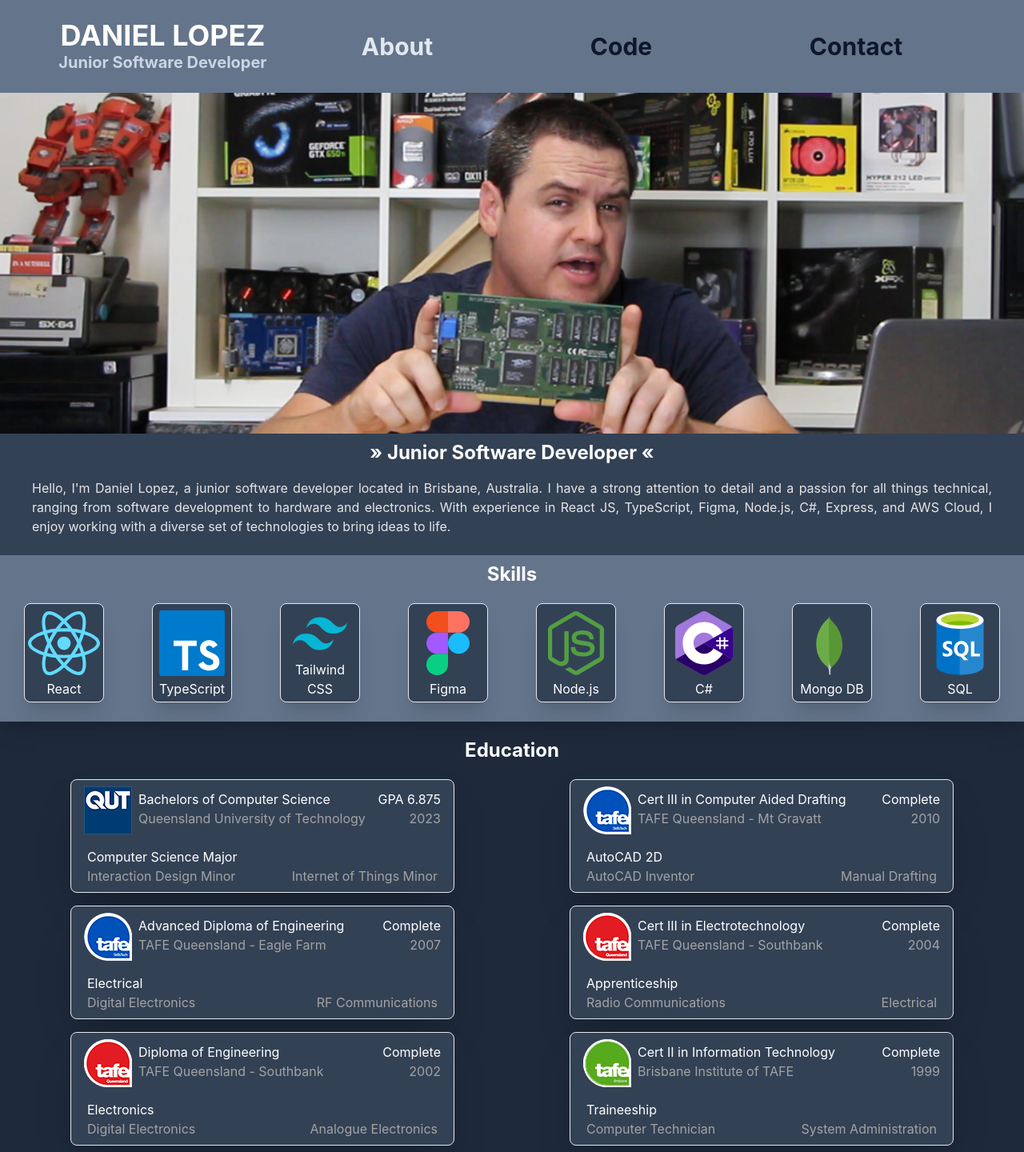
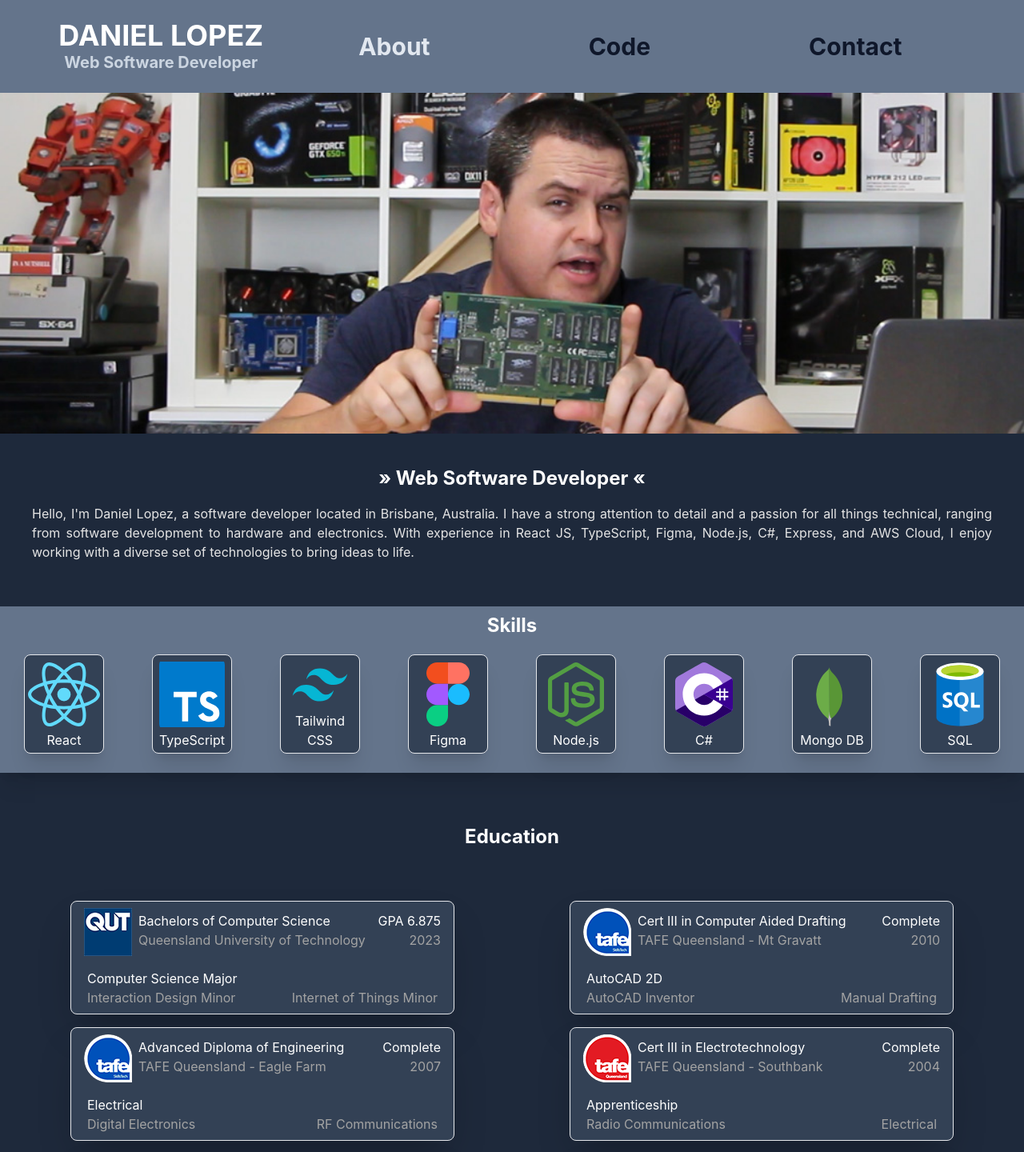
Before and after one commit to TheThinkPotato/porfolio-web-site, a React (Create React App) app: page / in a window 1280 px wide. Shown: the top 1440 px of the page at 80% size. Built offline with nearby package versions, Linux system fonts and the light colour scheme.

Commit message:
:art: style changes

```diff
--- a/src/components/Header.tsx
+++ b/src/components/Header.tsx
@@ -37,7 +37,7 @@ const Header: React.FC<HeaderProps> = () => {
           <Link to="/">
             <h1 className="text-4xl font-bold text-center">DANIEL LOPEZ</h1>
             <h2 className="text-xl font-bold text-slate-300 text-center">
-              Junior Software Developer
+              Web Software Developer
             </h2>
           </Link>
         </div>
--- a/src/pages/Code.tsx
+++ b/src/pages/Code.tsx
@@ -6,7 +6,7 @@ import { Link } from "react-router-dom";
 const Code: React.FC = () => {
   return (
     <article
-      className=" bg-slate-950 flex flex-col items-center text-white h-fill content-center "
+      className=" bg-slate-800 flex flex-col items-center text-white h-fill content-center "
     >
       <Header />
       <section className="flex flex-col bg-slate-800 pb-10 w-full"
@@ -22,8 +22,8 @@ const Code: React.FC = () => {
             <h2 className="text-3xl font-bold text-center">Code &lt;/&gt;</h2>
           </article>
 
-          <article className="mt-5 mx-4 sm:mx-10">
-            <h2 className="text-2xl font-bold mb-5 mx-10 text-center">Web</h2>
+          <article className="mt-16 mx-4 sm:mx-10">
+            <h2 className="text-2xl font-bold mb-16 mx-10 text-center">Web</h2>
             {data.code.map((code) => {
               if (code.type === "web") {
                 return <CodeCard key={Math.random()} props={code} />;
@@ -31,7 +31,7 @@ const Code: React.FC = () => {
               return null;
             })}
 
-            <h2 className="text-2xl font-bold mb-5 mx-10 text-center">
+            <h2 className="text-2xl font-bold mt-32 mb-16 mx-10 text-center">
               Desktop
             </h2>
             {data.code.map((code) => {
--- a/src/pages/Contact.tsx
+++ b/src/pages/Contact.tsx
@@ -4,7 +4,7 @@ import { Link } from "react-router-dom";
 const Contact: React.FC = () => {
   return (
     <article
-      className=" bg-slate-950 flex flex-col items-center text-white h-screen content-center "
+      className=" bg-slate-800 flex flex-col items-center text-white h-screen content-center "
     >
       {/* {squares.map((square) => square)} */}
       <Header />
--- a/src/pages/Home.tsx
+++ b/src/pages/Home.tsx
@@ -8,7 +8,7 @@ import data from "../data/Data";
 const Home: React.FC = () => {
   return (
     <article
-      className="bg-slate-950 flex flex-col items-center text-white content-center w-fill"
+      className="bg-slate-800 flex flex-col items-center text-white content-center w-fill"
     >
       {/* {squares.map((square) => square)} */}
       <Header />
@@ -19,12 +19,12 @@ const Home: React.FC = () => {
           className="flex w-full"
           alt="Daniel Lopez"
         />
-        <div className="px-2 sm:px-10 py-2 bg-slate-700">
-          <h2 className="text-2xl text-center font-semibold sm:font-bold">» Junior Software Developer «</h2>
+        <div className="px-2 sm:px-10 my-8 py-2 bg-slate-800">
+          <h2 className="text-2xl text-center font-semibold sm:font-bold">» Web Software Developer «</h2>
           {/* <div className="flex flex-row"> */}
           {/* <img src="../images/headerguy.png" alt="Tired Programmer" className="md:mr-6 mb-2 self-center invisible h-0 w-0 md:w-20 md:h-20 md:visible"/> */}
             <p className="my-4 text-justify text-neutral-200">
-              Hello, I'm Daniel Lopez, a junior software developer located in
+              Hello, I'm Daniel Lopez, a software developer located in
               Brisbane, Australia. I have a strong attention to detail and a
               passion for all things technical, ranging from software development
               to hardware and electronics. With experience in React JS,
@@ -44,8 +44,8 @@ const Home: React.FC = () => {
             </div>
           </article>
 
-          <article className="mt-5">
-            <h2 className="text-2xl font-bold mb-5 mx-10 text-center">Education</h2>
+          <article className="mt-16">
+            <h2 className="text-2xl font-bold mb-16 mx-10 text-center">Education</h2>
             <div className="flex flex-wrap justify-between mx-4 2xl:mx-20">
               {data.education.map((education) => (
                 <EducationCard key={Math.random()} props={education} />
@@ -53,8 +53,8 @@ const Home: React.FC = () => {
             </div>
           </article>
 
-          <article className="mt-5">
-            <h2 className="text-2xl font-bold mb-5 mx-10 text-center">Experience</h2>
+          <article className="mt-16">
+            <h2 className="text-2xl font-bold mb-16 mx-10 text-center">Experience</h2>
             <div className="flex flex-wrap justify-between mx-4 2xl:mx-20">
               {data.experience.map((experience) => (
                 <ExperienceCard key={Math.random()} props={experience} />
```
